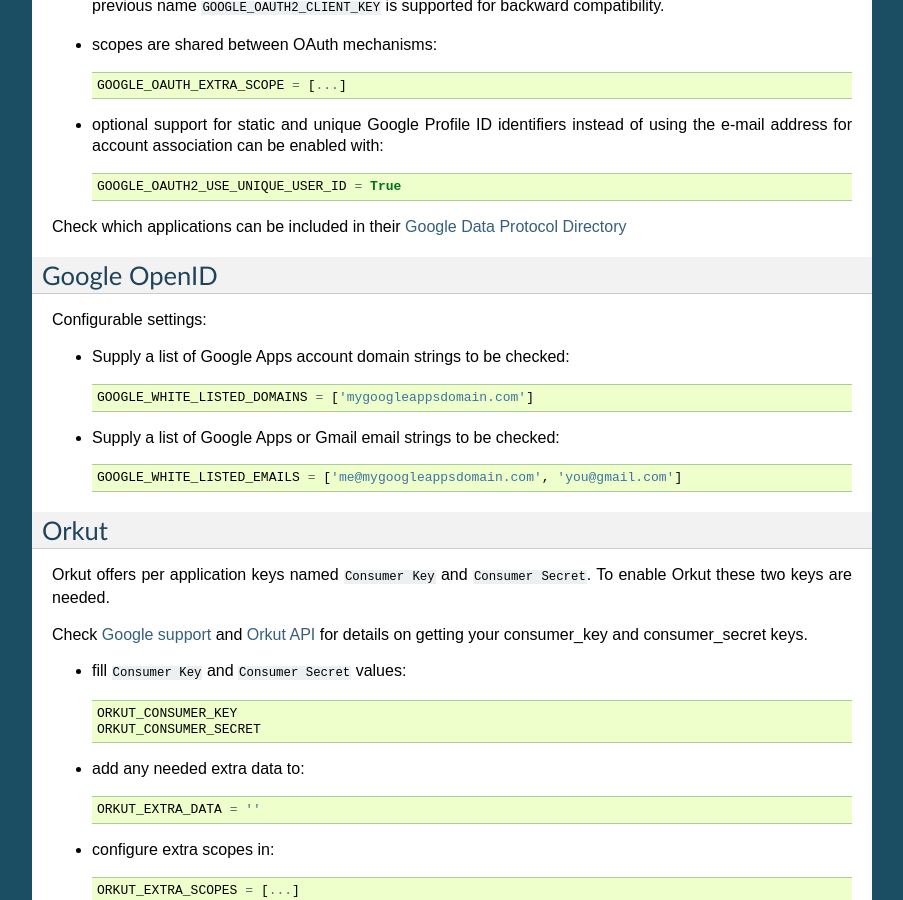
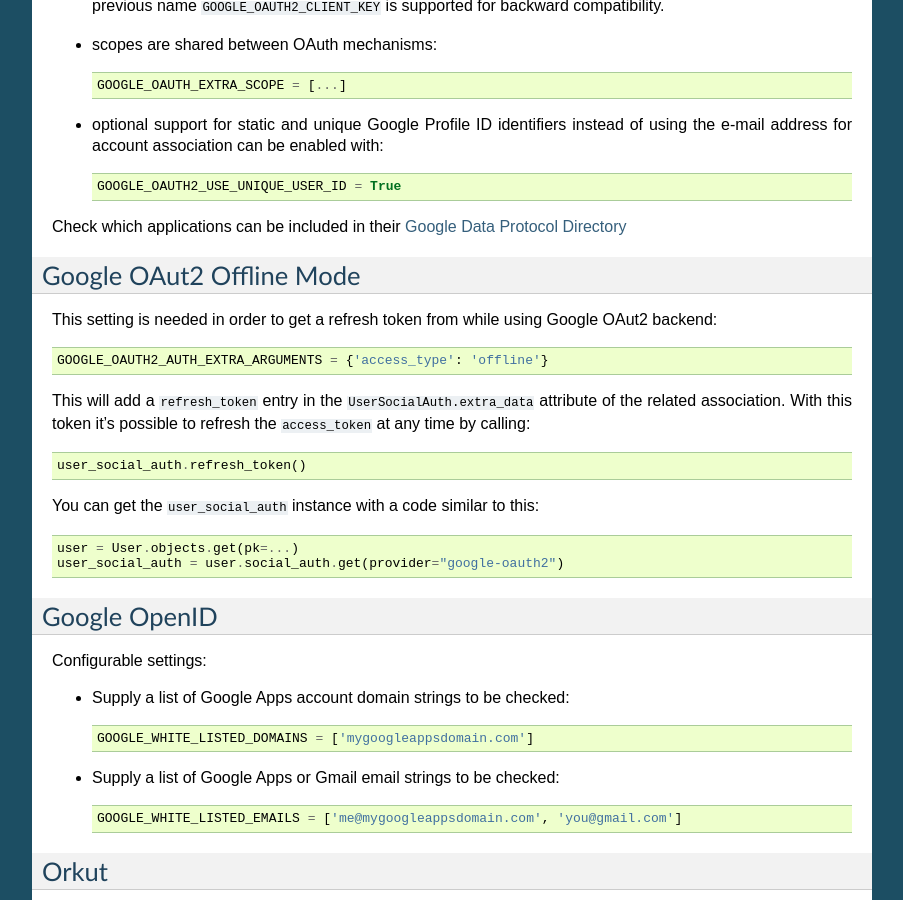
Before and after one commit to omab/django-social-auth, a Sphinx documentation site: the page built from doc/backends/google.rst, in a window 1280 px wide and 900 px high, scrolled down 1227 px. Shown: the whole window, without its empty margins (198-1101 px from the left). Built offline with Sphinx 7.4.7, drawn with Linux system fonts in a browser that asks for light colours; pages that are not in the unit, such as notebooks, are missing from menus; some of the changed text lies outside the part shown.

Commit message:
Document google-oauth2 offline mode. Refs #712

```diff
--- a/doc/backends/google.rst
+++ b/doc/backends/google.rst
@@ -78,6 +78,26 @@
 Check which applications can be included in their `Google Data Protocol Directory`_
 
 
+Google OAut2 Offline Mode
+-------------------------
+
+This setting is needed in order to get a refresh token from while using Google
+OAut2 backend::
+
+    GOOGLE_OAUTH2_AUTH_EXTRA_ARGUMENTS = {'access_type': 'offline'}
+
+This will add a ``refresh_token`` entry in the ``UserSocialAuth.extra_data``
+attribute of the related association. With this token it's possible to refresh
+the ``access_token`` at any time by calling::
+
+    user_social_auth.refresh_token()
+
+You can get the ``user_social_auth`` instance with a code similar to this::
+
+    user = User.objects.get(pk=...)
+    user_social_auth = user.social_auth.get(provider="google-oauth2")
+
+
 Google OpenID
 -------------
 
```
